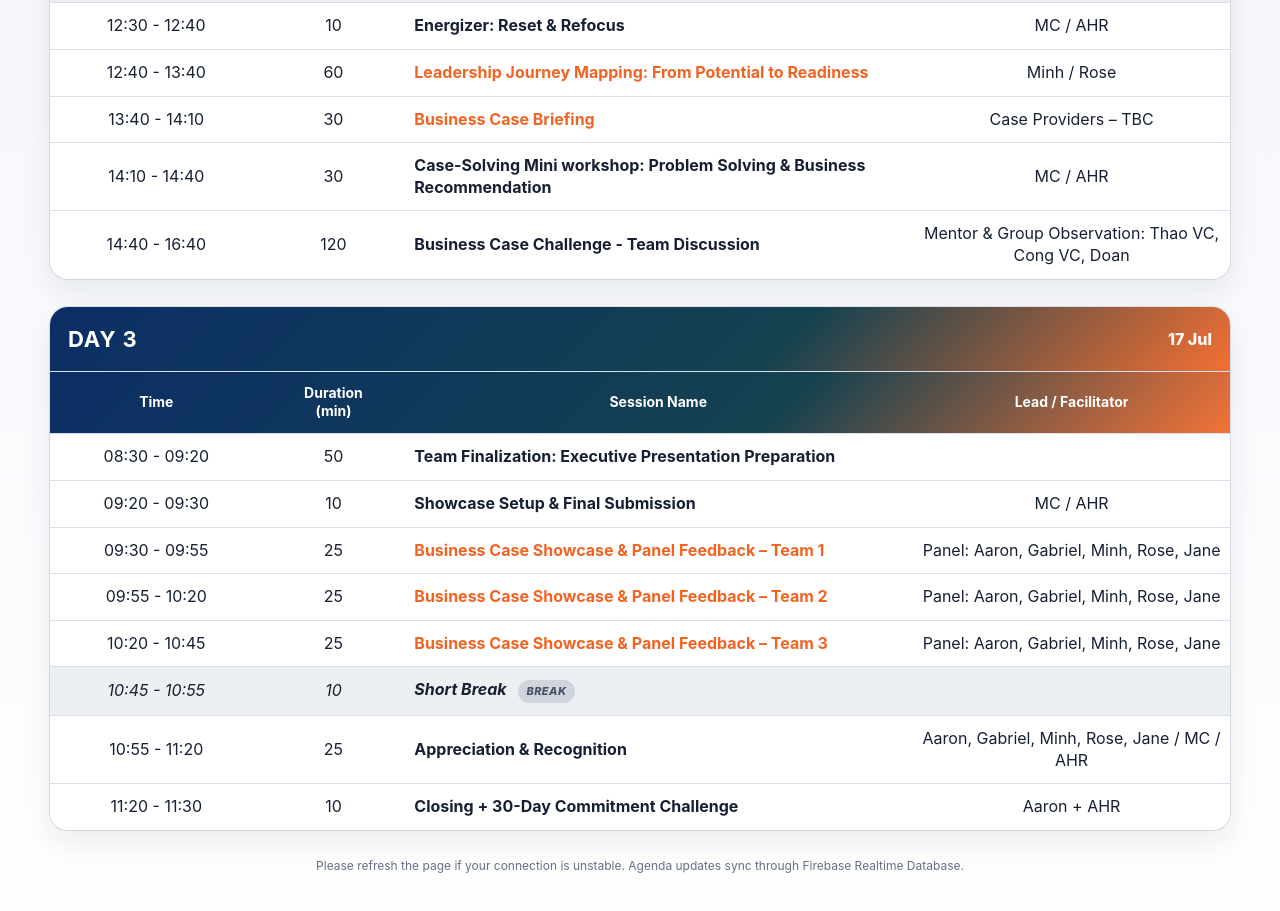
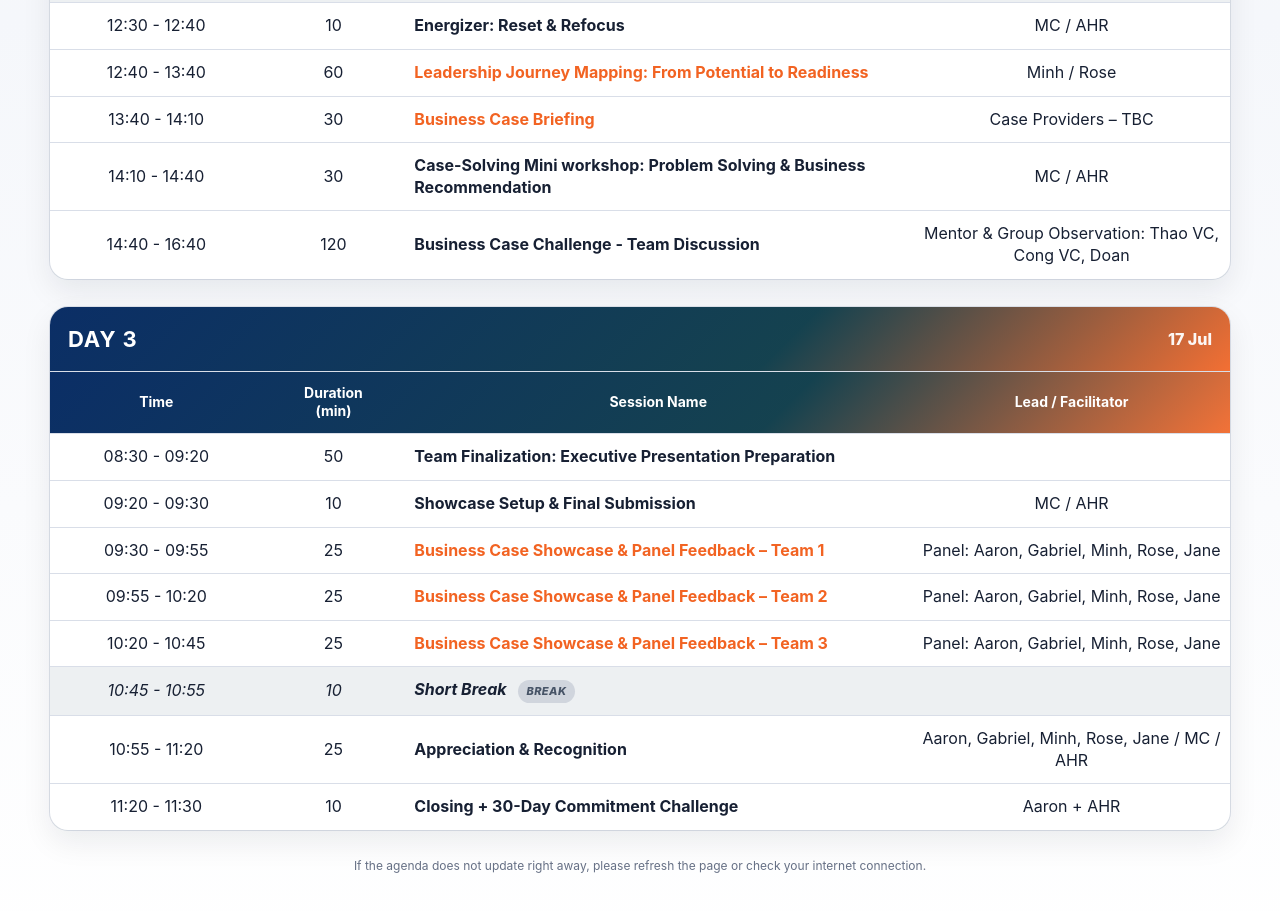
Before and after one commit to ashley-ahr/talent-uplift-bootcamp-live-agenda, a plain HTML site: page index.html in a window 1280 px wide. Shown: the part 1036-1947 px from the top of the page. Drawn offline with Linux system fonts and the light colour scheme.

Commit message:
Add files via upload

```diff
--- a/index.html
+++ b/index.html
@@ -736,7 +736,7 @@
 
   <main>
     <section id="agendaRoot"></section>
-    <p class="footer-note">Please refresh the page if your connection is unstable. Agenda updates sync through Firebase Realtime Database.</p>
+    <p class="footer-note">If the agenda does not update right away, please refresh the page or check your internet connection.</p>
   </main>
 
   <footer class="footer-admin-shell" id="footerAdminShell">
```
